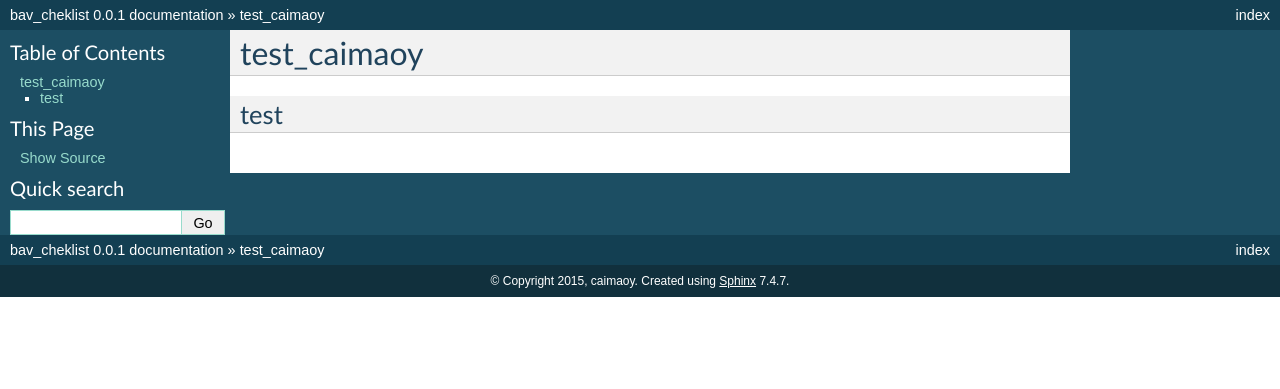
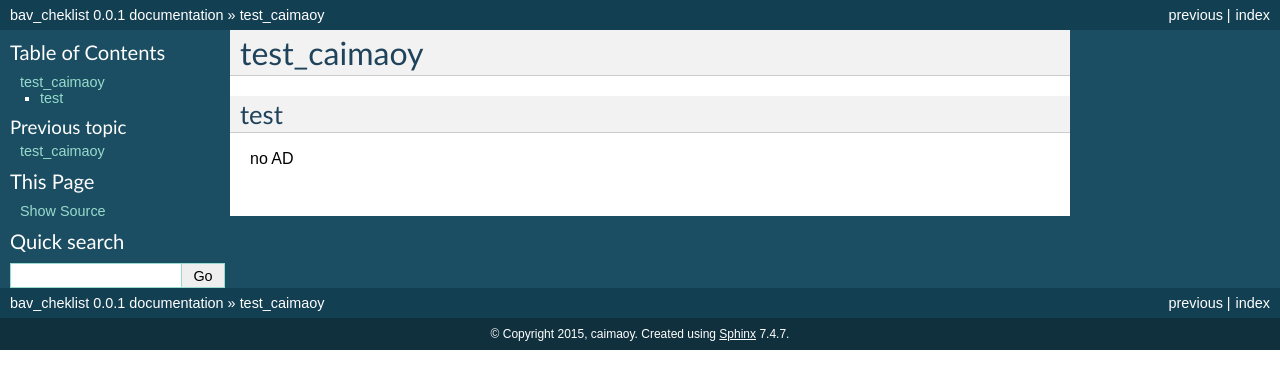
Before and after one commit to caimaoy/bav-checklist, a Sphinx documentation site: the page built from source/caimaoy.rst, in a window 1280 px wide. Shown: the top 389 px of the page. Built offline with Sphinx 7.4.7, drawn with Linux system fonts in a browser that asks for light colours.

Commit message:
test toctree

```diff
--- a/source/caimaoy.rst
+++ b/source/caimaoy.rst
@@ -4,3 +4,4 @@ test_caimaoy
 
 test
 ------------------
+no AD
--- a/source/index.rst
+++ b/source/index.rst
@@ -11,7 +11,8 @@ Contents:
 .. toctree::
    :maxdepth: 2
 
-   主动防御/caimaoy
+   AD/caimaoy
+   caimaoy
 
 
 
```
Also changed, not shown: source/AD/caimaoy.rst (renamed from source/主动防御/caimaoy.rst).
